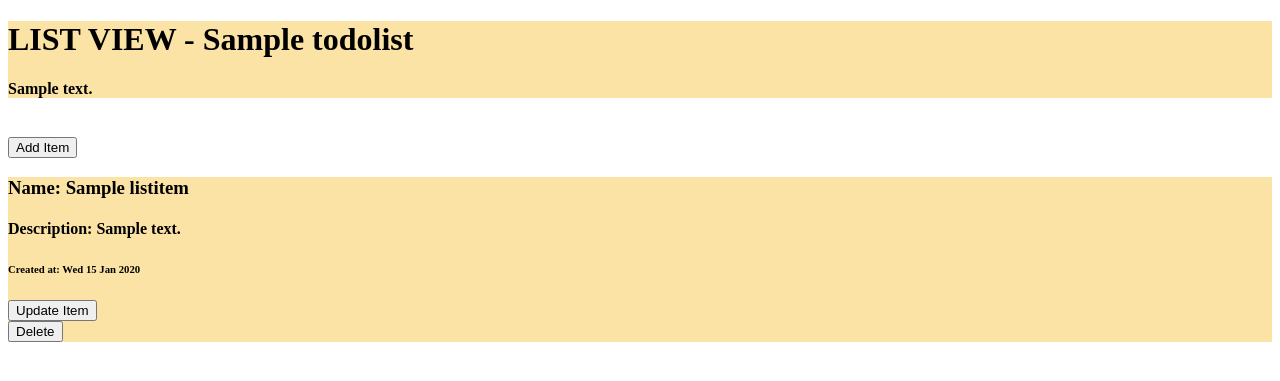
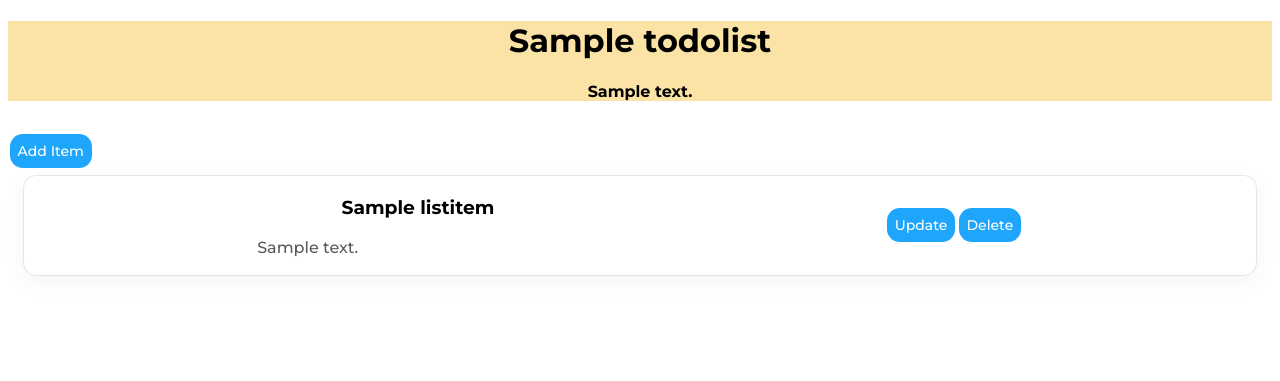
Before and after one commit to avibn/todovib, a Django app: page /list/1/ in a window 1280 px wide. Shown: the top 381 px of the page. Run offline with Django 3.2, Linux system fonts and the light colour scheme; a user stored in the database is signed in; tables that the repository leaves empty hold one stand-in row (values such as "Sample post").

Commit message:
item card css

```diff
--- a/src/static/base.css
+++ b/src/static/base.css
@@ -0,0 +1,31 @@
+body {
+    font-family: 'Montserrat';
+    font-weight: 400;
+}
+
+.button-main {
+    margin: 0.1rem;
+    background-color: rgb(30, 166, 252);
+    color: #fff;
+    border: 0px;
+    border-radius: 0.8rem;
+    padding: 0.5rem;
+    font-family: 'Montserrat';
+    font-weight: 400;
+    font-size: 0.875rem;
+    text-decoration: none;
+}
+
+.button-main:hover {
+    background-color: rgb(30, 135, 252);
+    cursor: pointer;
+}
+
+.button-main:active {
+    background-color: rgb(30, 120, 252);
+}
+
+.button-main:focus {
+    box-shadow: 0 0 0 3px rgb(125, 195, 238);
+    outline: none;
+}
--- /dev/null
+++ b/src/static/view_list.css
@@ -0,0 +1,34 @@
+.item-card {
+    box-shadow: rgba(0, 0, 0, 0.05) 0px 6px 24px 0px, rgba(0, 0, 0, 0.08) 0px 0px 0px 1px;
+    margin: 1rem;
+    border-radius: 0.8rem;
+    display: flex;
+    flex-wrap: wrap;
+    align-items: center;
+    justify-content: space-around;
+    padding: 0.1rem 5rem;
+}
+
+.item-card-buttons {
+    display: flex;
+}
+
+.item-card h3 {
+    justify-self: center;
+    align-self: center;
+}
+
+.item-card-text {
+    min-width: 30%;
+    max-width: 30rem;
+}
+
+.item-card-text p {
+    opacity: 0.65;
+}
+
+@media only screen and (max-width: 578px) {
+    .item-card {
+        padding: 1rem 1rem;
+    }
+}
--- a/src/templates/list/view_list.html
+++ b/src/templates/list/view_list.html
@@ -1,28 +1,32 @@
 {% extends 'base/base.html' %}
+{% load static %}
+
+{% block stylesheets %}
+<link rel="stylesheet" href="{% static 'view_list.css' %}">
+{% endblock stylesheets %}
 
 {% block body %}
-        <div style="background-color: #fae3a5;">
-            <h1>LIST VIEW - {{ list.name }}</h1>
+        <div style="background-color: #fae3a5; text-align:center;">
+            <h1>{{ list.name }}</h1>
             <h4>{{ list.description }}</h4>
         </div>
         <br>
 
-        <a href="{% url 'List:add_item' list.id %}">
-            <button type="button">Add Item</button>
-        </a>
+        <a class="button-main" href="{% url 'List:add_item' list.id %}">Add Item</a>
 
         {% for item in list.items.all %}
-        <div style="background-color: #fae3a5;">
-            <h3>Name: {{ item.name }}</h2>
-            <h4>Description: {{ item.description }}</h4>
-            <h6>Created at: {{ item.created_at|date:"D d M Y" }}</h6>
-            <a href="{% url 'List:update_item' list.id item.id %}">
-                <button type="button">Update Item</button>
-            </a>
-            <form action="{% url 'List:delete_item' list.id item.id %}" method="post">
-                {% csrf_token %}
-                <button type="submit">Delete</button>
-            </form>
+        <div class="item-card">
+            <div class="item-card-text">
+                <h3>{{ item.name }}</h2>
+                <p>{{ item.description }}</h4>
+            </div>
+            <div class="item-card-buttons">
+                <a class="button-main" href="{% url 'List:update_item' list.id item.id %}">Update</a>
+                <form action="{% url 'List:delete_item' list.id item.id %}" method="post">
+                    {% csrf_token %}
+                    <button class="button-main" type="submit">Delete</button>
+                </form>
+            </div>
         </div>
         {% endfor %}
 
```
Also changed, not shown: src/static/home.css (+6 -27 lines), src/templates/home/index.html (+5 -11 lines).
